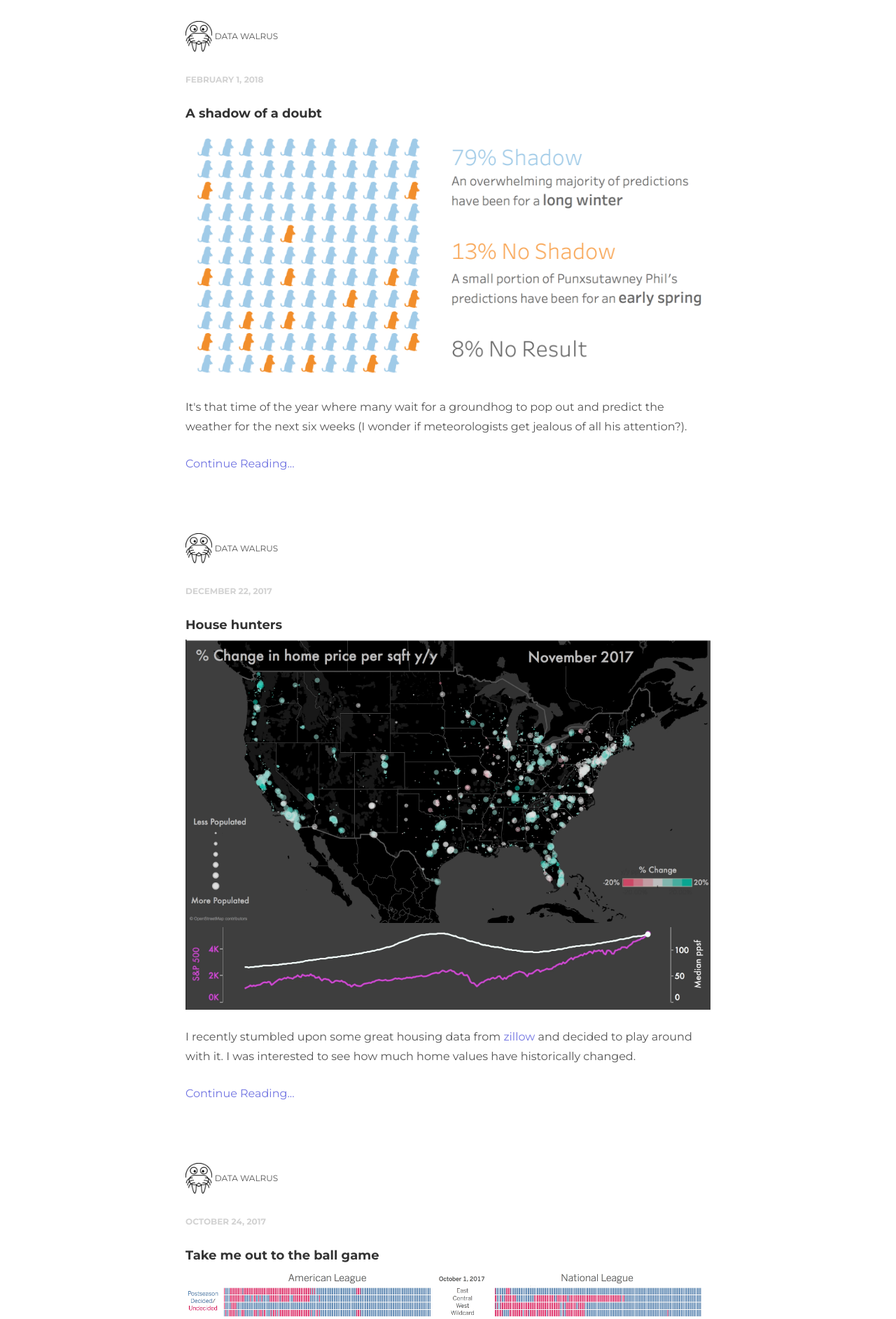
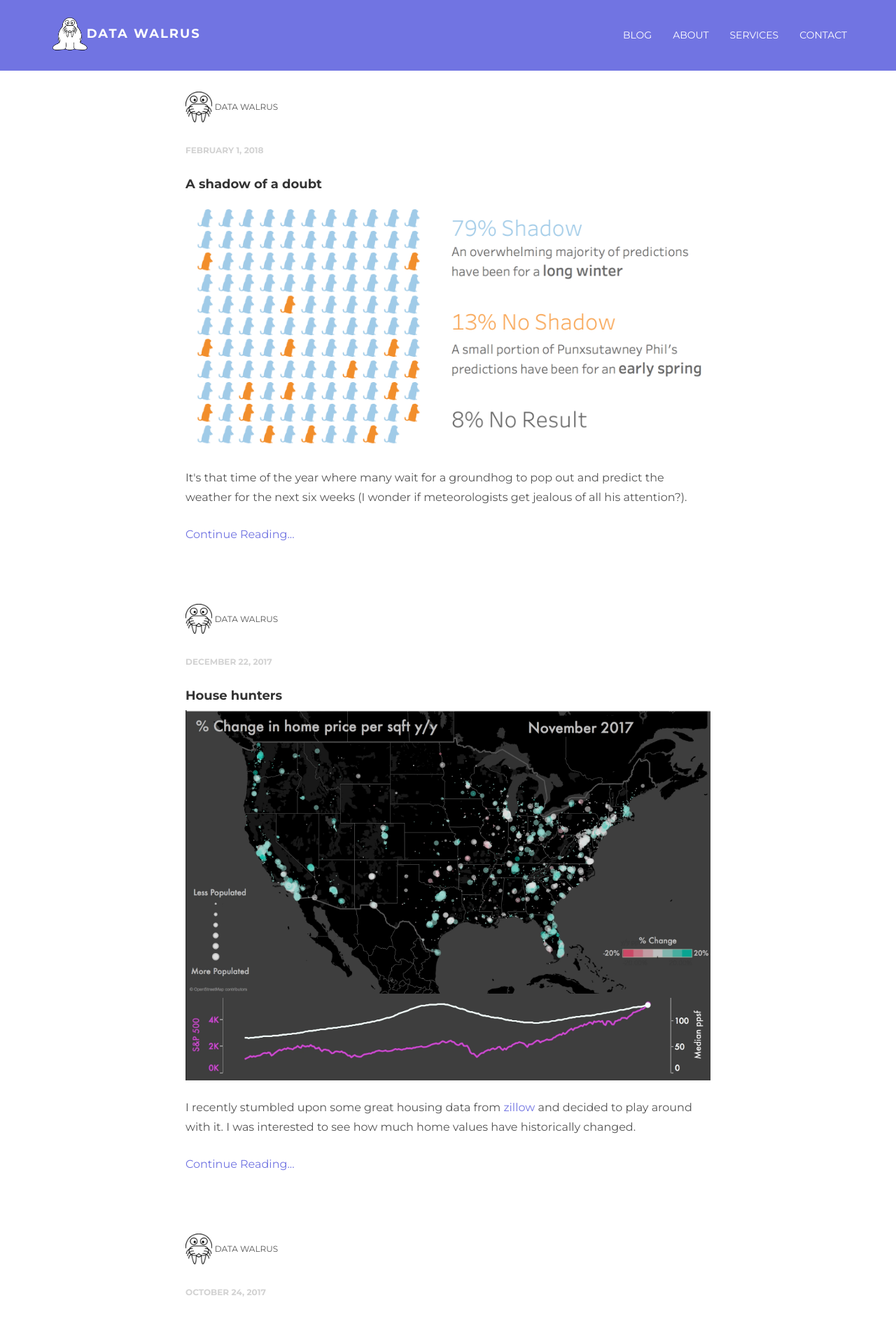
Before and after one commit to olddatawalrus/test, a Python web app: template helloworld/templates/index.html in a window 1280 px wide. Shown: the top 1885 px of the page at 70% size. Run offline with Jinja, Linux system fonts and the light colour scheme; the template is opened without the code that fills it, so the values that code supplies are empty; some libraries are stand-ins or nearby versions.

Commit message:
Update index.html

```diff
--- a/helloworld/templates/index.html
+++ b/helloworld/templates/index.html
@@ -1,10 +1,74 @@
 {% extends "base.html" %}
 
-{% block body %}
+{% block header %}
+<div class="navbar navbar-inverse navbar-static-top">
+  <div class="container">
+    <div class="navbar-header">
+      <button type="button" class="navbar-toggle" data-toggle="collapse" data-target=".navbar-collapse">
+        <span class="icon-bar"></span>
+        <span class="icon-bar"></span>
+        <span class="icon-bar"></span>
+      </button>
+      <img class="img-brand" src="static/helloworld/img/walrus_edit.png" width="50px" height="50px">
+      <a class="navbar-brand" href="index.html">Data Walrus</a>
+    </div>
+    <div class="navbar-collapse collapse">
+      <ul class="nav navbar-nav navbar-right">
+        <!-- <li><a href="work.html">Work</a></li> -->
+        <li><a href="index.html">Blog</a></li>
+        <li><a href="about.html">About</a></li>
+        <li><a href="services.html">Services</a></li>
+        <li><a href="contact.html">Contact</a></li>
+      </ul>
+    </div><!--/.nav-collapse -->
+  </div>
+</div>
+{% endblock %}
 
 
-    <!-- Bootstrap core JavaScript
-    ================================================== -->
-    <!-- Placed at the end of the document so the pages load faster -->
-    <script src="/static/helloworld/js/bootstrap.min.js"></script>
+{% block footer %}
+<div id="footer">
+	<div class="container">
+		<div class="row">
+<!-- 			<div class="col-lg-4">
+				<h4>My Bunker</h4>
+				<p>
+					Some Address 987,<br/>
+					+34 9054 5455, <br/>
+					Madrid, Spain.
+				</p>
+			</div> -->
+
+			<div class="col-lg-4">
+				<!-- <h4>My Links</h4> -->
+				<p>
+					<!-- <a href="https://github.com/thedatawalrus/thedatawalrus.github.io">Github</a><br/>
+					<a href="https://twitter.com/data_walrus">Twitter</a><br/> -->
+					<a href="https://github.com/thedatawalrus/thedatawalrus.github.io">
+						<img src="static/helloworld/img/github-icon.png" alt="" width="40px" height="40px" hspace="3">
+					</a>
+					<a href="https://twitter.com/data_walrus">
+						<img src="static/helloworld/img/Twitterbird.png" alt="" width="40px" height="40px" hspace="3">
+					</a>
+					<a href="mailto:datawalrus@gmail.com">
+						<img src="static/helloworld/img/email-circle.png" alt="" width="40px" height="40px" hspace="3">
+					</a>
+					<!-- <a href="#">Facebook</a> -->
+				</p>
+			</div><!-- /col-lg-4 -->
+			<div class="col-lg-4">
+				<h4></h4>
+				<p>
+				</p>
+			</div>
+
+			<div class="col-lg-4">
+				<h4>What is Data Walrus?</h4>
+				<p>Putting together interesting visualizations using multiple data tools!</p>
+			</div>
+
+		</div>
+
+	</div>
+</div>
 {% endblock %}
```
